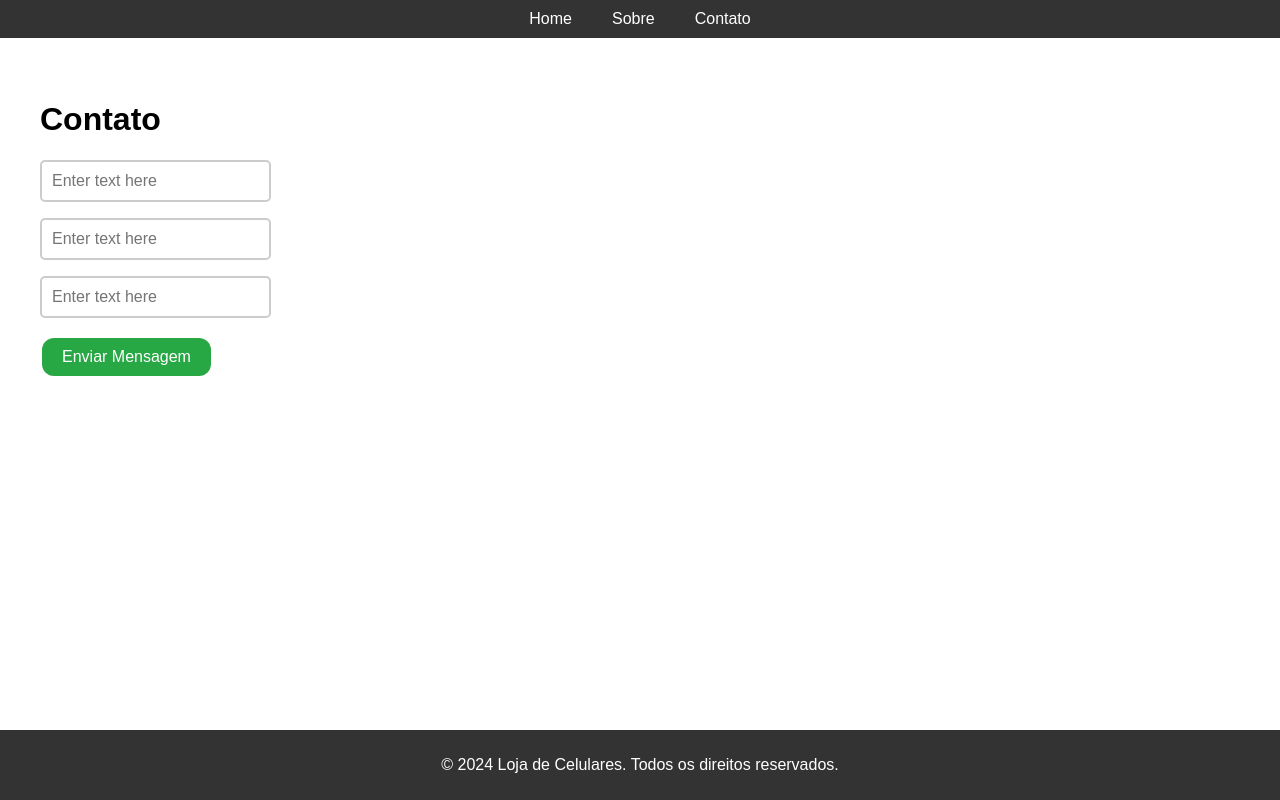
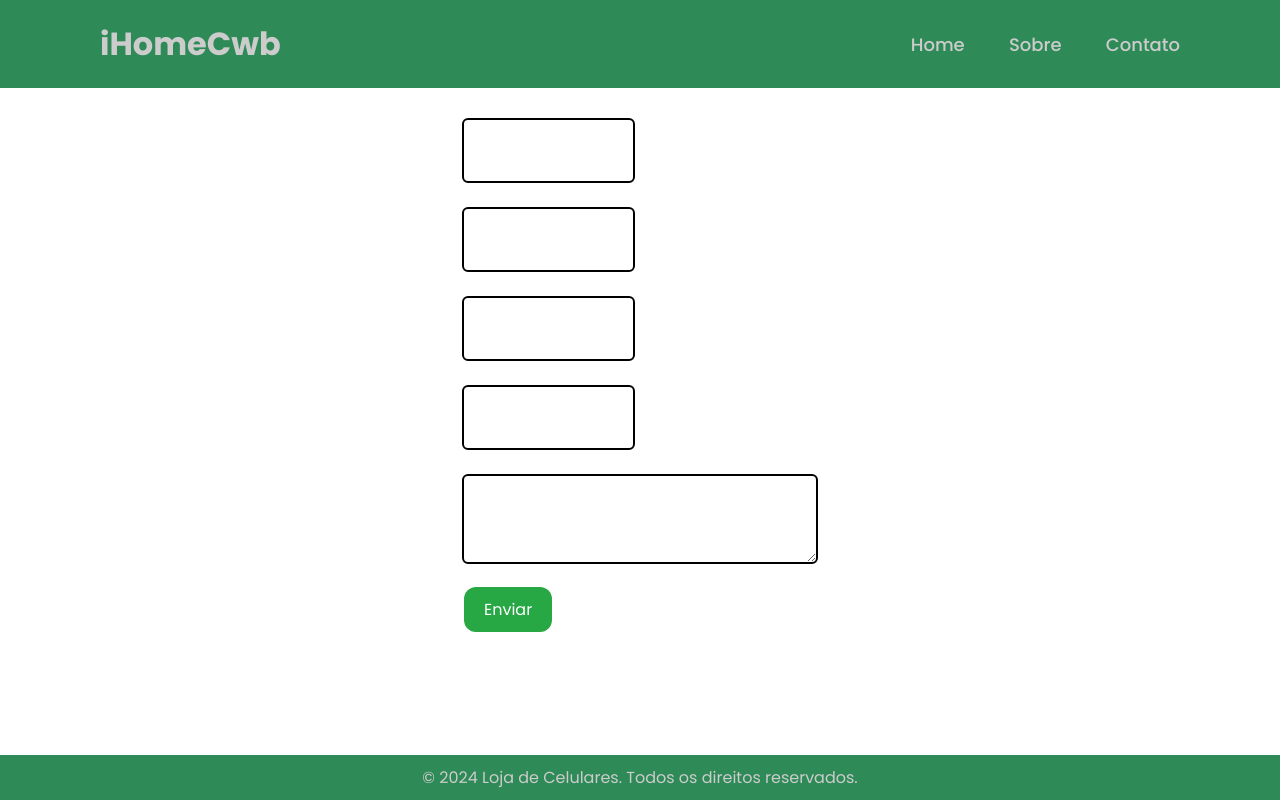
Before and after one commit to pedraov/TrabalhoPHP, a PHP site: page /contato.php in a window 1280 px wide. Run offline with PHP 8.4, Linux system fonts and the light colour scheme.

Commit message:
Atualizações CSS
Atualizações CSS

```diff
--- a/contato.php
+++ b/contato.php
@@ -4,36 +4,50 @@
     <meta charset="UTF-8">
     <meta name="viewport" content="width=device-width, initial-scale=1.0">
     <title>Loja de Celulares - Contato</title>
-    <link rel="stylesheet" href="styless.css">
+    <link rel="stylesheet" href="style.css">
 </head>
-<body>
-    <header>
-        <nav>
-            <ul>
-                <li><a href="index.php">Home</a></li>
-                <li><a href="sobre.php">Sobre</a></li>
-                <li><a href="contato.php">Contato</a></li>
-            </ul>
+<body class="contactBody">
+    /*<header class ="header">
+        <a href="#" class = "logo">iHomeCwb</a>
+
+        <nav class="navbar">
+            <a href="index.php">Home</a>
+            <a href="Sobre.php">Sobre</a>
+            <a href="Contato.php">Contato</a>
+            <form action="enviar.php" method="post">
+
         </nav>
-    </header>
-    <main>
-        <h1>Contato</h1>
-            <form action="enviar.php" method="post">
-                <p>
-                <input placeholder="Enter text here" class="input-style" type="text">
-                </p>
+    </header>*/
 
-                <p>
-                <input placeholder="Enter text here" class="input-style" type="text">
-                </p>
+    <section class="contact">
+        <h2>Nos contate!</h2>
 
-                <p>
-                <input placeholder="Enter text here" class="input-style" type="text">
-                </p>
+        <form action="enviar.php" method = "post">
+            <div class="input-box">
+                <div class="input-field field">
+                    <input type="text" placeholder="Seu nome" id="name" class="item" autocomplete= "off">
+                </div>
+                <div class="input-field field">
+                    <input type="text" placeholder="Seu email" id="email" class="item" autocomplete= "off">
+                </div>
 
-                <button> Enviar Mensagem</button>
-            </form>
-    </main>
+                <div class="input-box">
+                <div class="input-field field">
+                    <input type="text" placeholder="Numero telefone" id="phone" class="item" autocomplete= "off">
+                </div>
+                <div class="input-field field">
+                    <input type="text" placeholder="Assunto" id="assunto" class="item" autocomplete= "off">
+                </div>
+            </div>
+            <div class="textarea-field field">
+                <textarea name="" id="message" cols="" rows="" placeholder="Digite sua mensagem" class="item" autocomplete="off"> </textarea>
+            </div>
+
+            <button type="submit">Enviar</button>
+
+        </form>
+
+    </section>
 
     <footer>
         <p>&copy; 2024 Loja de Celulares. Todos os direitos reservados.</p>
--- /dev/null
+++ b/style.css
@@ -0,0 +1,203 @@
+@import url("https://fonts.googleapis.com/css2?family=Poppins:wght@300;400;500;600;700;800;900&display=swap");
+
+* {
+    margin : 0;
+    padding: 0;
+    box-sizing: border-box;
+    font-family: "Poppins", sans-serif;
+}
+
+body {
+    font-family: Arial, sans-serif;
+    margin: 0;
+    padding: 0;
+    display: flex;
+    flex-direction: column;
+    align-items: center;
+    min-height: 100vh;
+    position: relative;
+}
+
+
+.contact h2{
+    font-size: 40px;
+    color: #ccc;
+    text-align: center;
+    margin-bottom: 10px;
+}
+
+.contact form{
+    width: 600px;
+    text-align: center;
+}
+
+form .input-box{
+    display: flex;
+    justify-content: space-between;
+}
+
+.input-box .input-field{
+    width: 48.5%;
+}
+
+.field .item{
+    width: 100%;
+    padding: 18px;
+    background: transparent;
+    border: 2px solid black;
+    outline: none;
+    border-radius: 6px;
+    font-size: 16px;
+    color: #ccc;
+    margin: 12px 0;
+}
+
+.field .item::placeholder{
+    color: rgba(255, 255, 255, .3);
+}
+
+form .textarea-field .item{
+    resize: none;
+}
+
+
+.header{
+    position: fixed;
+    top: 0;
+    left: 0;
+    width: 100%;
+    padding: 20px 100px;
+    background: seagreen;
+    display: flex;
+    justify-content: space-between;
+    align-items: center;
+    z-index: 100;
+
+}
+
+.logo{
+    font-size: 32px;
+    color: #ccc;
+    text-decoration: none;
+    font-weight: 700;
+}
+
+.navbar a{
+    position: relative;
+    font-size: 18px;
+    color: #ccc;
+    font-weight: 500;
+    text-decoration: none;
+    margin-left: 40px;
+}
+
+.navbar a::before{
+    content: '';
+    position: absolute;
+    top: 100%;
+    left: 0;
+    width: 0%;
+    height: 2px;
+    background: #ccc;
+    transition: .3s;
+
+}
+
+.navbar a:hover::before{
+    width: 100%;
+}
+
+
+main {
+    padding: 80px 20px 20px;
+    width: 100%;
+    max-width: 1200px;
+    flex: 1;
+}
+
+.produtos {
+    display: flex;
+    gap: 20px;
+    flex-wrap: wrap;
+    justify-content: center;
+}
+
+.produto {
+    border: 1px solid #ccc;
+    padding: 10px;
+    width: 300px;
+    text-align: center;
+    box-sizing: border-box;
+}
+
+.produto img {
+    width: 100%;
+    height: 200px;
+    object-fit: cover;
+    border-bottom: 1px solid #ccc;
+    margin-bottom: 10px;
+}
+
+button {
+    background-color: #28a745;
+    border: none;
+    color: white;
+    padding: 10px 20px;
+    text-align: center;
+    display: inline-block;
+    font-size: 16px;
+    margin: 4px 2px;
+    cursor: pointer;
+    border-radius: 12px;
+    transition: background-color 0.3s, transform 0.3s;
+}
+
+button:hover {
+    background-color: #218838;
+    transform: scale(1.05);
+}
+
+button:active {
+    background-color: #1e7e34;
+    transform: scale(0.95);
+}
+
+footer {
+    text-align: center;
+    padding: 10px;
+    background-color: seagreen;
+    color: #ccc;
+    width: 100%;
+    position: absolute;
+    bottom: 0;
+    left: 50%;
+    transform: translateX(-50%);
+}
+
+.input-style {
+    padding: 10px;
+    border: 2px solid #ccc;
+    border-radius: 5px;
+    font-size: 16px;
+    color: #555;
+    outline: none;
+}
+
+.input-style:focus {
+    border-color: seagreen;
+    box-shadow: 0 0 0 0.2rem rgba(0, 123, 255, 0.25);
+}
+
+@media (max-width: 768px) {
+    header nav {
+        flex-direction: column;
+        align-items: flex-start;
+    }
+    .nav-center ul, .nav-right ul {
+        flex-direction: column;
+    }
+    .nav-center ul li, .nav-right ul li {
+        margin-left: 0;
+        margin-top: 10px;
+    }
+}
--- a/styless.css
+++ /dev/null
@@ -1,134 +0,0 @@
-body {
-    font-family: Arial, sans-serif;
-    margin: 0;
-    padding: 0;
-    display: flex;
-    flex-direction: column;
-    align-items: center;
-    min-height: 100vh;
-    position: relative;
-}
-
-nav .logo {
-    height: 60px; /* Ajuste a altura conforme necessário */
-    object-fit: contain;
-    margin-right: auto;
-}
-
-nav {
-    background-color: #333;
-    color: #fff;
-    padding: 10px;
-    width: 100%;
-    display: flex;
-    justify-content: center;
-    position: fixed;
-    top: 0;
-    left: 50%;
-    transform: translateX(-50%);
-    z-index: 1000;
-}
-
-nav ul {
-    list-style-type: none;
-    margin: 0;
-    padding: 0;
-    display: flex;
-    gap: 20px;
-}
-
-nav ul li {
-    display: inline;
-}
-
-nav ul li a {
-    color: #fff;
-    text-decoration: none;
-    padding: 10px;
-    transition: background-color 0.3s;
-}
-
-nav ul li a:hover {
-    background-color: #555;
-    border-radius: 5px;
-}
-
-main {
-    padding: 80px 20px 20px;
-    width: 100%;
-    max-width: 1200px;
-    flex: 1;
-}
-
-.produtos {
-    display: flex;
-    gap: 20px;
-    flex-wrap: wrap;
-    justify-content: center; /* Centraliza os produtos horizontalmente */
-}
-
-.produto {
-    border: 1px solid #ccc;
-    padding: 10px;
-    width: 300px; /* Largura fixa para os produtos */
-    text-align: center;
-    box-sizing: border-box;
-}
-
-.produto img {
-    width: 100%;
-    height: 200px; /* Altura fixa para as imagens */
-    object-fit: cover; /* Ajusta a imagem para cobrir o espaço, mantendo a proporção */
-    border-bottom: 1px solid #ccc;
-    margin-bottom: 10px;
-}
-
-button {
-    background-color: #28a745; /* Verde */
-    border: none;
-    color: white;
-    padding: 10px 20px;
-    text-align: center;
-    text-decoration: none;
-    display: inline-block;
-    font-size: 16px;
-    margin: 4px 2px;
-    cursor: pointer;
-    border-radius: 12px;
-    transition: background-color 0.3s, transform 0.3s;
-}
-
-button:hover {
-    background-color: #218838; /* Verde escuro */
-    transform: scale(1.05);
-}
-
-button:active {
-    background-color: #1e7e34; /* Verde mais escuro */
-    transform: scale(0.95);
-}
-
-footer {
-    text-align: center;
-    padding: 10px;
-    background-color: #333;
-    color: #fff;
-    width: 100%;
-    position: absolute;
-    bottom: 0;
-    left: 50%;
-    transform: translateX(-50%);
-}
-.input-style {
-    padding: 10px;
-    border: 2px solid #ccc;
-    border-radius: 5px;
-    font-size: 16px;
-    color: #555;
-    outline: none;
-  }
-
-  .input-style:focus {
-    border-color: #007bff;
-    box-shadow: 0 0 0 0.2rem rgba(0, 123, 255, 0.25);
-  }
```
Also changed, not shown: index.php (+12 -16 lines), qrcode.html (+8 -10 lines), sobre.php (+9 -9 lines).
